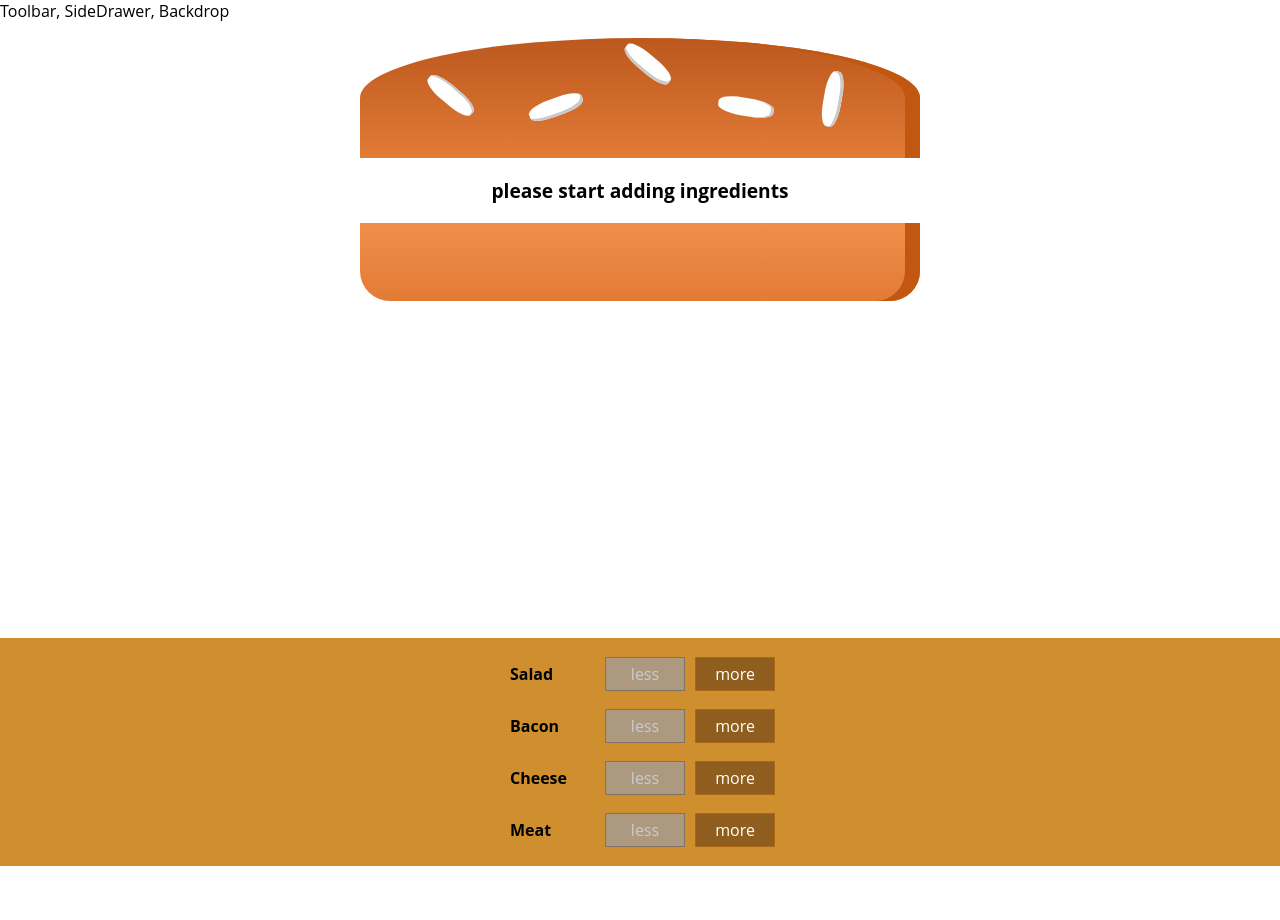
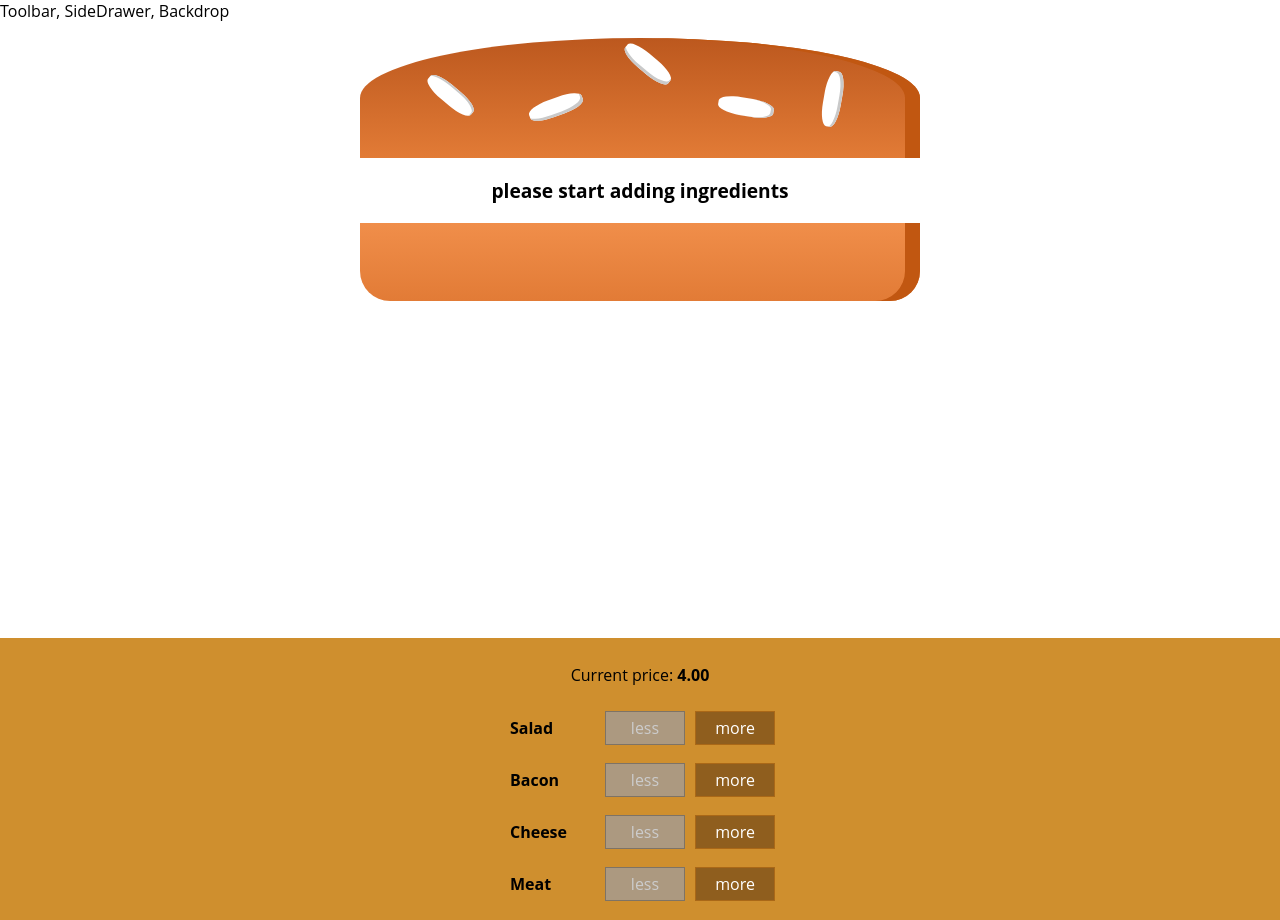
Before and after one commit to saittosun/burger-maxi, a React app: page / in a window 1280 px wide. Before the commit the page ends 866 px from the top, so only its background shows below. Built offline with nearby package versions, Linux system fonts and the light colour scheme.

Commit message:
displaying and updating the burger price

```diff
--- a/src/components/Burger/BuildControls/BuildControls.js
+++ b/src/components/Burger/BuildControls/BuildControls.js
@@ -13,6 +13,7 @@
 
 const buildControls = (props) => (
   <div className={classes.BuildControls}>
+    <p>Current price: <strong>{props.price.toFixed(2)}</strong></p>
     {controls.map(ctrl => (
       <BuildControl
         key={ctrl.label}
--- a/src/containers/BurgerBuilder/BurgerBuilder.js
+++ b/src/containers/BurgerBuilder/BurgerBuilder.js
@@ -64,7 +64,8 @@
         <BuildControls
           ingredientAdded={this.addIngredientHandler}
           ingredientRemoved={this.removeIngredientHandler}
-          disabled={disabledInfo}/>
+          disabled={disabledInfo}
+          price={this.state.totalPrice}/>
       </Aux>
     )
   }
```
